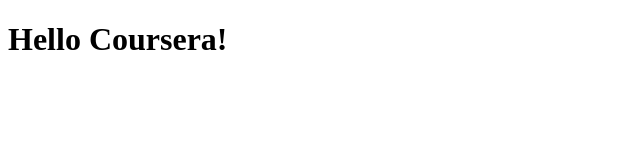
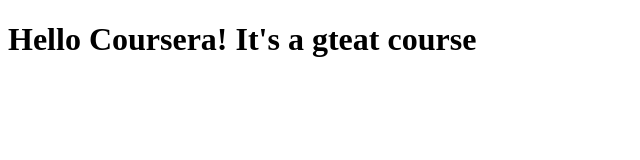
Before and after one commit to Infinity-Rocks/coursera-test, a plain HTML site: page site/index.html in a window 1280 px wide. Shown: the whole page, without its empty margins (0-640 px from the left). Drawn offline with Linux system fonts and the light colour scheme.

Commit message:
Small addition to our page content.

```diff
--- a/site/index.html
+++ b/site/index.html
@@ -4,6 +4,6 @@
 	<title>Hello Coursera</title>
 </head>
 <body>
-<h1>Hello Coursera!</h1>
+<h1>Hello Coursera! It's a gteat course</h1>
 </body>
 </html>
```
